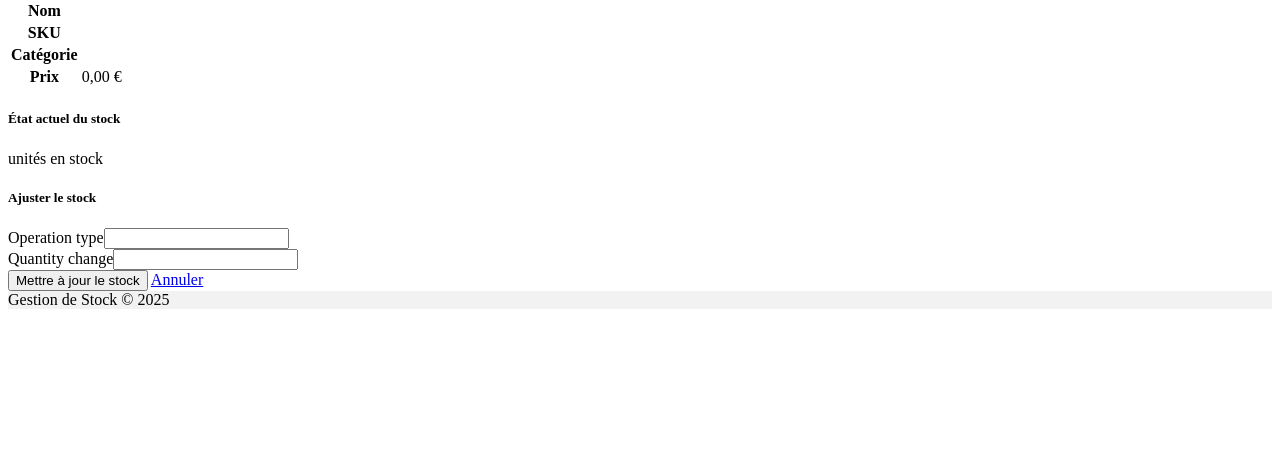
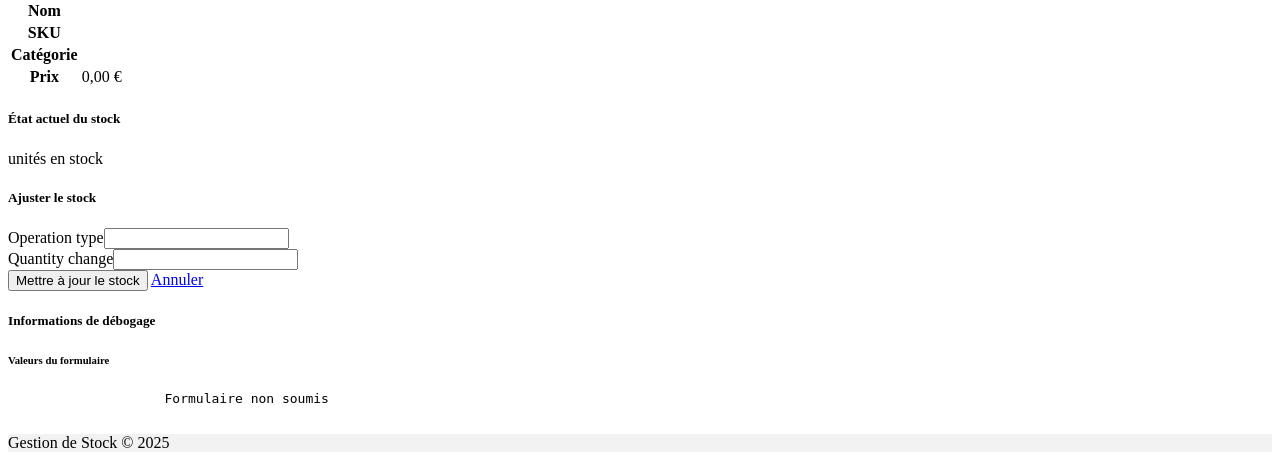
Before and after one commit to creach-t/stock-management-frontend, a Symfony app: template templates/product/stock.html.twig in a window 1280 px wide. Shown: the part 343-803 px from the top of the page. Before the commit the page ends 652 px from the top, so only its background shows below. Run offline with Twig, Linux system fonts and the light colour scheme; the template is opened without the code that fills it, so the values that code supplies are empty; form fields are guessed from the names that the template uses; some libraries are stand-ins or nearby versions.

Commit message:
Ajouter des informations de débogage au template de gestion de stock

```diff
--- a/templates/product/stock.html.twig
+++ b/templates/product/stock.html.twig
@@ -72,7 +72,7 @@
             <h5 class="card-title mb-0">Ajuster le stock</h5>
         </div>
         <div class="card-body">
-            {{ form_start(form) }}
+            {{ form_start(form, {'attr': {'id': 'stock-update-form'}}) }}
                 <div class="row">
                     <div class="col-md-6 mb-3">
                         {{ form_row(form.operationType) }}
@@ -92,4 +92,45 @@
             {{ form_end(form) }}
         </div>
     </div>
+
+    {# Afficher les données actuelles pour le débogage #}
+    {% if app.environment == 'dev' %}
+        <div class="card mt-4">
+            <div class="card-header bg-info text-white">
+                <h5 class="card-title mb-0">Informations de débogage</h5>
+            </div>
+            <div class="card-body">
+                <h6>Valeurs du formulaire</h6>
+                <pre id="debug-values" class="bg-light p-3">
+                    Formulaire non soumis
+                </pre>
+                <script>
+                    document.addEventListener('DOMContentLoaded', function() {
+                        const form = document.getElementById('stock-update-form');
+                        const debugDiv = document.getElementById('debug-values');
+
+                        // Afficher les valeurs initiales
+                        updateDebugInfo();
+
+                        // Mettre à jour quand l'utilisateur change les valeurs
+                        form.querySelectorAll('select, input').forEach(input => {
+                            input.addEventListener('change', updateDebugInfo);
+                        });
+
+                        function updateDebugInfo() {
+                            const operationType = form.querySelector('[name$="[operationType]"]');
+                            const quantityChange = form.querySelector('[name$="[quantityChange]"]');
+                            const productId = form.querySelector('[name$="[productId]"]');
+
+                            debugDiv.textContent = `
+OperationType: ${operationType ? operationType.value : 'N/A'}
+QuantityChange: ${quantityChange ? quantityChange.value : 'N/A'}
+ProductId: ${productId ? productId.value : 'N/A'}
+                            `;
+                        }
+                    });
+                </script>
+            </div>
+        </div>
+    {% endif %}
 {% endblock %}
```
